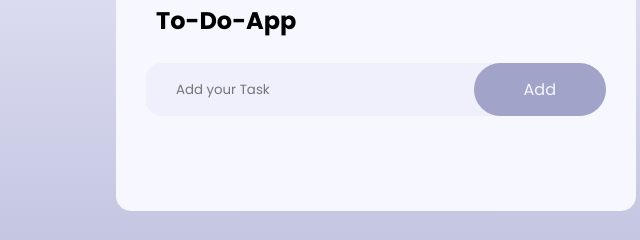
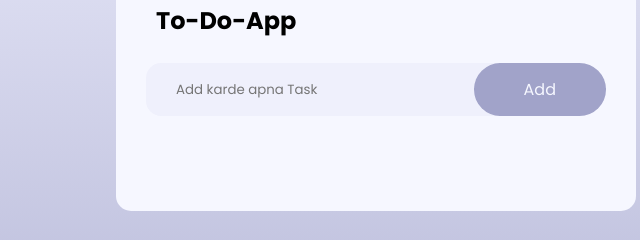
Before and after one commit to AbdullahAslam1207/devops_project, a plain HTML site: page index.html in a window 1280 px wide. Shown: the part 167-407 px from the top of the page, 264-904 px from the left. Drawn offline with Linux system fonts and the light colour scheme.

Commit message:
Updated index.html

```diff
--- a/index.html
+++ b/index.html
@@ -13,7 +13,7 @@
             <h2>To-Do-App</h2>
 
             <div class="row">
-                <input type="text" placeholder="Add your Task" id="input-box">
+                <input type="text" placeholder="Add karde apna Task" id="input-box">
                 <button onclick="addTask()" >Add</button>
             </div>
 
```
